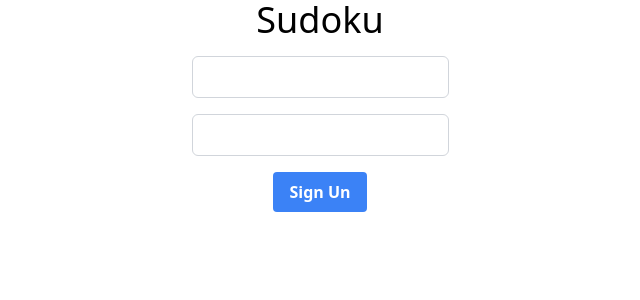
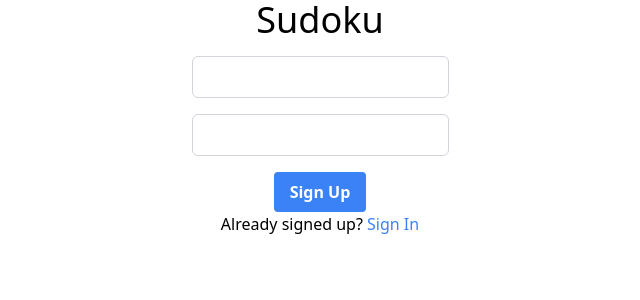
Before and after one commit to abdelrhman-mel/sudoku-frontend, a Next.js app: page /signup in a window 1280 px wide. Shown: the top 300 px of the page, without its empty margins (320-960 px from the left). Built offline with nearby package versions, Linux system fonts and the light colour scheme.

Commit message:
fixed some typos

```diff
--- a/app/(auth)/signin/page.jsx
+++ b/app/(auth)/signin/page.jsx
@@ -70,13 +70,13 @@ const SignInPage = () => {
         >
           Sign In
         </button>
+        <p>
+          Do not have an account?{" "}
+          <Link href="/signup" className="text-blue-500">
+            Sign Up
+          </Link>
+        </p>
       </form>
-      <div className="mt-4">
-        <p>Do not have an account?</p>
-        <Link href="/signup" className="text-blue-500">
-          Sign Up
-        </Link>
-      </div>
     </>
   );
 };
--- a/app/(auth)/signup/page.jsx
+++ b/app/(auth)/signup/page.jsx
@@ -68,8 +68,14 @@ const SignInPage = () => {
           onClick={handleSubmit}
           className="bg-blue-500 hover:bg-blue-700 text-white font-bold py-2 px-4 rounded"
         >
-          Sign Un
+          Sign Up
         </button>
+        <p>
+          Already signed up?{" "}
+          <Link href="/signin" className="text-blue-500">
+            Sign In
+          </Link>
+        </p>
       </form>
     </>
   );
```
